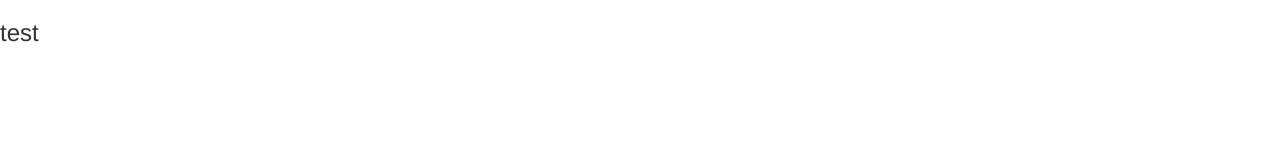
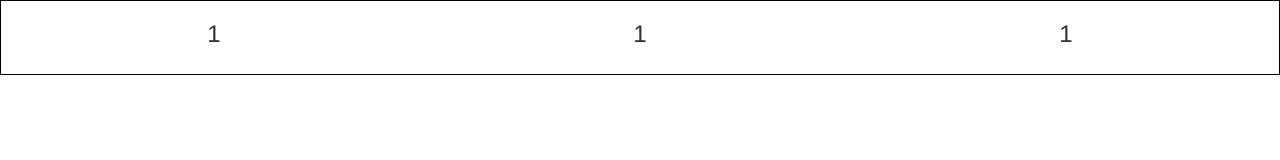
Before and after one commit to ricefieldboy/SinoGarden, a plain HTML site: page sinogardencorp/index.html in a window 1280 px wide. Drawn offline with Linux system fonts and the light colour scheme.

Commit message:
top nav bar

```diff
--- /dev/null
+++ b/sinogardencorp/css/global.css
@@ -0,0 +1,11 @@
+html, body {
+	height: 100%;
+	width: 100%;
+}
+
+.logoNav {
+	border: 1px solid black;
+	width: 100%;
+	height: 75px;
+	text-align: center;
+}
--- a/sinogardencorp/index.html
+++ b/sinogardencorp/index.html
@@ -5,10 +5,30 @@
        	 	<script src="plugins/js/jquery-3.2.1.js"></script>
        	 	<script src="plugins/js/bootstrap.js"></script>
 
+		<link href="css/global.css" rel="stylesheet">
+
 	</head>
 
 	<body>
-		<h3> test </h3>
+		<div class="container LogoNav">
+
+			<div class="row">
+
+				<div class="col-md-4">
+					<h3> 1 </h3>
+				</div>
+
+				<div class="col-md-4">
+					<h3> 1 </h3>
+				</div>
+
+				<div class="col-md-4">
+					<h3> 1 </h3>
+				</div>
+
+			</div>
+
+		</div>
 	</body>
 
 </html>
```
